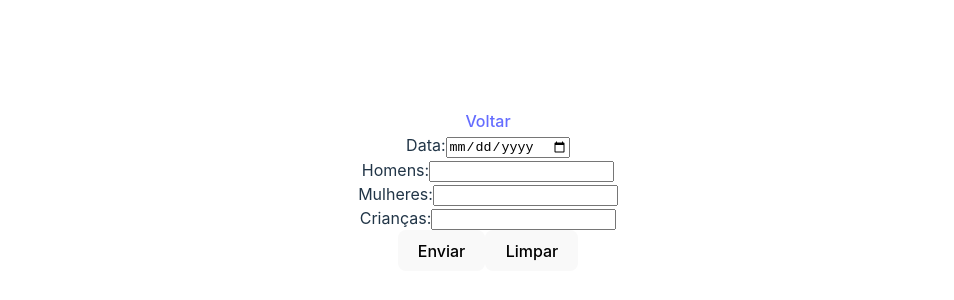
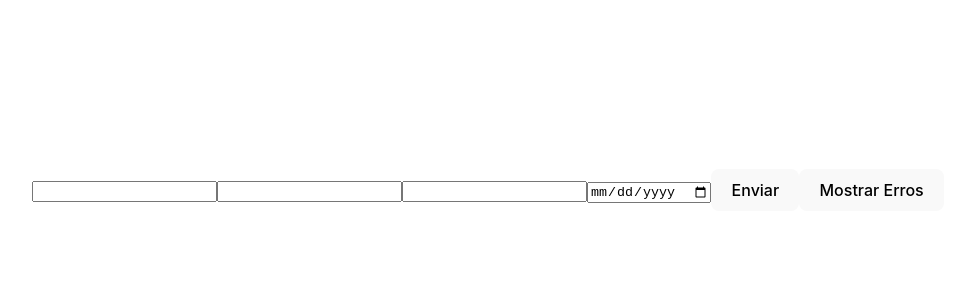
Before and after one commit to Lucas-Justino/Churrascometro-React, a React (Vite) app: page / in a window 1280 px wide. Shown: the part 210-510 px from the top of the page, without its empty margins (152-1106 px from the left). Built offline with nearby package versions, Linux system fonts and the light colour scheme.

Commit message:
Refatoracao React Hook Form e Yup

```diff
--- a/package.json
+++ b/package.json
@@ -10,11 +10,13 @@
     "preview": "vite preview"
   },
   "dependencies": {
+    "@hookform/resolvers": "^3.3.4",
     "prop-types": "^15.8.1",
     "react": "^18.2.0",
     "react-dom": "^18.2.0",
     "react-hook-form": "^7.51.0",
-    "react-router-dom": "^6.22.2"
+    "react-router-dom": "^6.22.2",
+    "yup": "^1.3.3"
   },
   "devDependencies": {
     "@types/react": "^18.2.56",
--- a/src/App.tsx
+++ b/src/App.tsx
@@ -1,15 +1,15 @@
-import { useState } from 'react'
 import './App.css'
 import { BrowserRouter as Router, Routes as RoutesDom, Route } from 'react-router-dom';
 import Formulario from './components/Formulario/formulario'
-import Lista from './pages/Home/home';
+import Home from './pages/Home/home';
 
 function App() {
   return (
     <Router>
       <RoutesDom>
         <Route path="/" element={<Formulario />} />
-        <Route path="/lista" element={<Lista />} />
+        <Route path="/home" element={<Home />} />
+        <Route path="/editar" element={<Formulario />} />
       </RoutesDom>
     </Router>
   );
--- a/src/components/Formulario/formulario.tsx
+++ b/src/components/Formulario/formulario.tsx
@@ -1,80 +1,46 @@
-import React, { useState } from 'react';
-import Botao from '../Botao/botao';
-import { Link } from 'react-router-dom';
-import Home from '../../pages/Home/home';
+import { yupResolver } from "@hookform/resolvers/yup";
+import { useForm } from "react-hook-form"
+import * as yup from "yup"
+import { Input } from "../Input/input";
 
-const Formulario = () => {
-  const [data, setData] = useState('');
-  const [quantidadeHomens, setQuantidadeHomens] = useState('');
-  const [quantidadeMulheres, setQuantidadeMulheres] = useState('');
-  const [quantidadeCriancas, setQuantidadeCriancas] = useState('');
 
-  const handleSubmit = (event: React.FormEvent) => {
-    event.preventDefault();
+interface Inputs {
+  data: Date;
+  homens: number
+  mulheres: number
+  criancas: number
+}
 
-    console.log('Data:', data);
-    console.log('Quantidade de Homens:', quantidadeHomens);
-    console.log('Quantidade de Mulheres:', quantidadeMulheres);
-    console.log('Quantidade de Crianças:', quantidadeCriancas);
-    window.location.href = '/lista';
-  };
+const schema = yup
+  .object({
+    homens: yup.number().positive('Quantidade mínima não atingida').integer().required(),
+    data: yup.date().min(new Date(), 'Data inválida, o evento precisa ser marcado futuramente').required('Erro na data'),
+    mulheres: yup.number().positive('Quantidade mínima não atingida').integer().required(),
+    criancas: yup.number().positive('Quantidade mínima não atingida').integer().required(),
+  })
+  .required()
 
-  const handleReset = () => {
-    setData('');
-    setQuantidadeHomens('');
-    setQuantidadeMulheres('');
-    setQuantidadeCriancas('');
-  };
+export default function Formulario() {
+
+  const { register, handleSubmit, formState: { errors } } = useForm<Inputs>({
+    resolver: yupResolver(schema),
+    mode: 'onChange'
+  })
+
+  const onSubmit = (data: Inputs) => {
+    console.log(errors);
+    console.log(data)
+  }
 
   return (
-    <div>
-      <Link to={"/lista"}>Voltar</Link> {/* BOTÃO QUE FAZ VOLTAR PARA A TELA DE APRESENTAÇÃO DOS CHURRASCOS */}
-      <form id="formulario" onSubmit={handleSubmit}>
-        <div>
-          <label htmlFor="data">Data:</label>
-          <input
-            type="date"
-            id="data"
-            value={data}
-            onChange={(event) => setData(event.target.value)}
-            required
-          />
-        </div>
-        <div>
-          <label htmlFor="homens">Homens:</label>
-          <input
-            type="number"
-            id="homens"
-            value={quantidadeHomens}
-            onChange={(event) => setQuantidadeHomens(event.target.value)}
-            required
-          />
-        </div>
-        <div>
-          <label htmlFor="mulheres">Mulheres:</label>
-          <input
-            type="number"
-            id="mulheres"
-            value={quantidadeMulheres}
-            onChange={(event) => setQuantidadeMulheres(event.target.value)}
-            required
-          />
-        </div>
-        <div>
-          <label htmlFor="criancas">Crianças:</label>
-          <input
-            type="number"
-            id="criancas"
-            value={quantidadeCriancas}
-            onChange={(event) => setQuantidadeCriancas(event.target.value)}
-            required
-          />
-        </div>
-        <Botao tipo="submit" nome="Enviar" />
-        <Botao tipo="reset" nome="Limpar" onClick={handleReset} />
-      </form>
-    </div>
-  );
-};
+    <form onSubmit={handleSubmit(onSubmit)}>
+      <Input type="number" register={register} name="homens" error={errors.homens} />
+      <Input type="number" register={register} name="mulheres"  error={errors.mulheres} />
+      <Input type="number" register={register} name="criancas"  error={errors.criancas} />
+      <Input type="date" register={register} name="data"  error={errors.data} />
 
-export default Formulario;
+      <button type="submit">Enviar</button>
+      <button type="button" onClick={() => console.log(errors)}>Mostrar Erros</button>
+    </form>
+  )
+}
--- a/src/components/Input/input.tsx
+++ b/src/components/Input/input.tsx
@@ -1,6 +1,9 @@
 interface IProps {
     register: any;
     name: string;
+    type: string;
+    error: any;
+
 }
 
 const Input = ({register, name, ...rest}:IProps) =>{
@@ -10,3 +13,5 @@ const Input = ({register, name, ...rest}:IProps) =>{
         {...register(name)}/>
     );
 }
+
+export {Input};
--- a/src/pages/Home/home.tsx
+++ b/src/pages/Home/home.tsx
@@ -1,6 +1,6 @@
 import Botao from "../../components/Botao/botao";
 
-const Lista = () => {
+const Home = () => {
     return (
         <div>
             <h1>Lista de Churrascos</h1>
@@ -25,4 +25,4 @@ const Lista = () => {
     );
 };
 
-export default Lista;
+export default Home;
```
Also changed, not shown: 1 other file (tests, documents, lock files or other folders).
